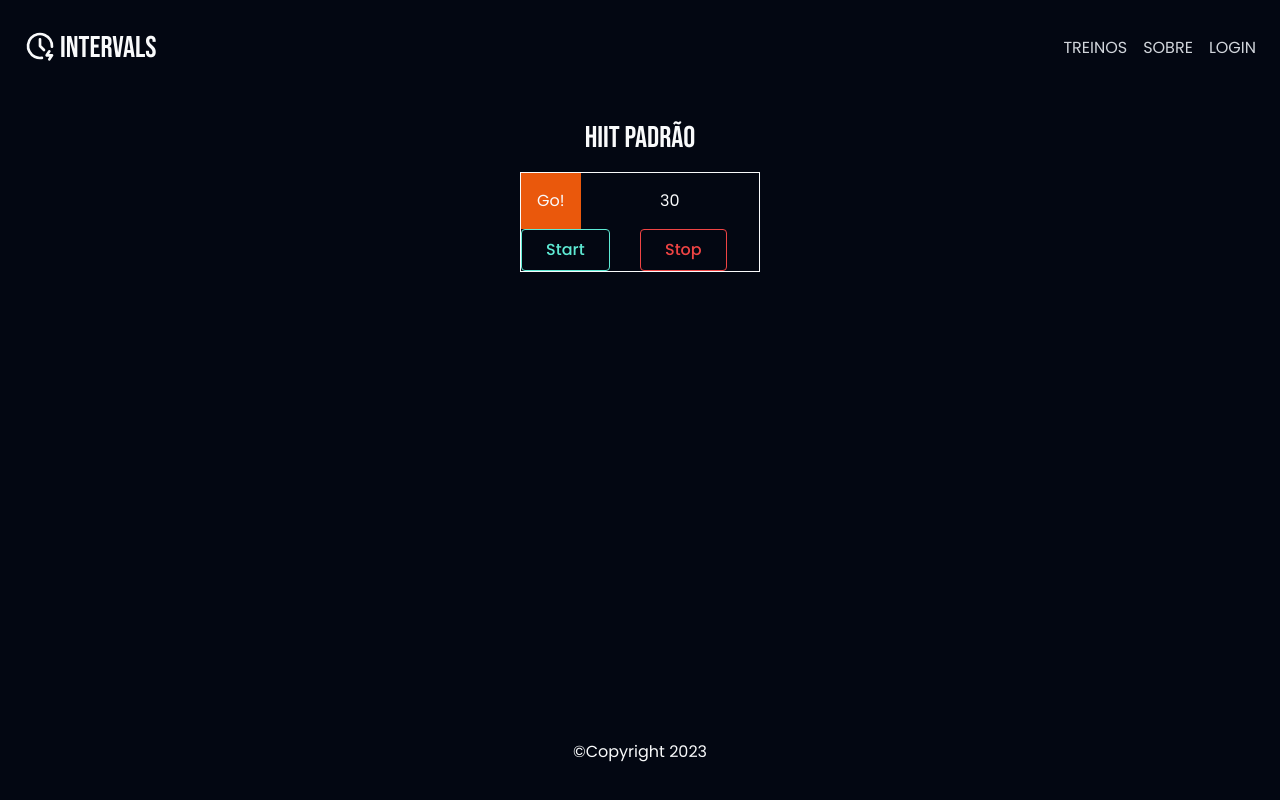
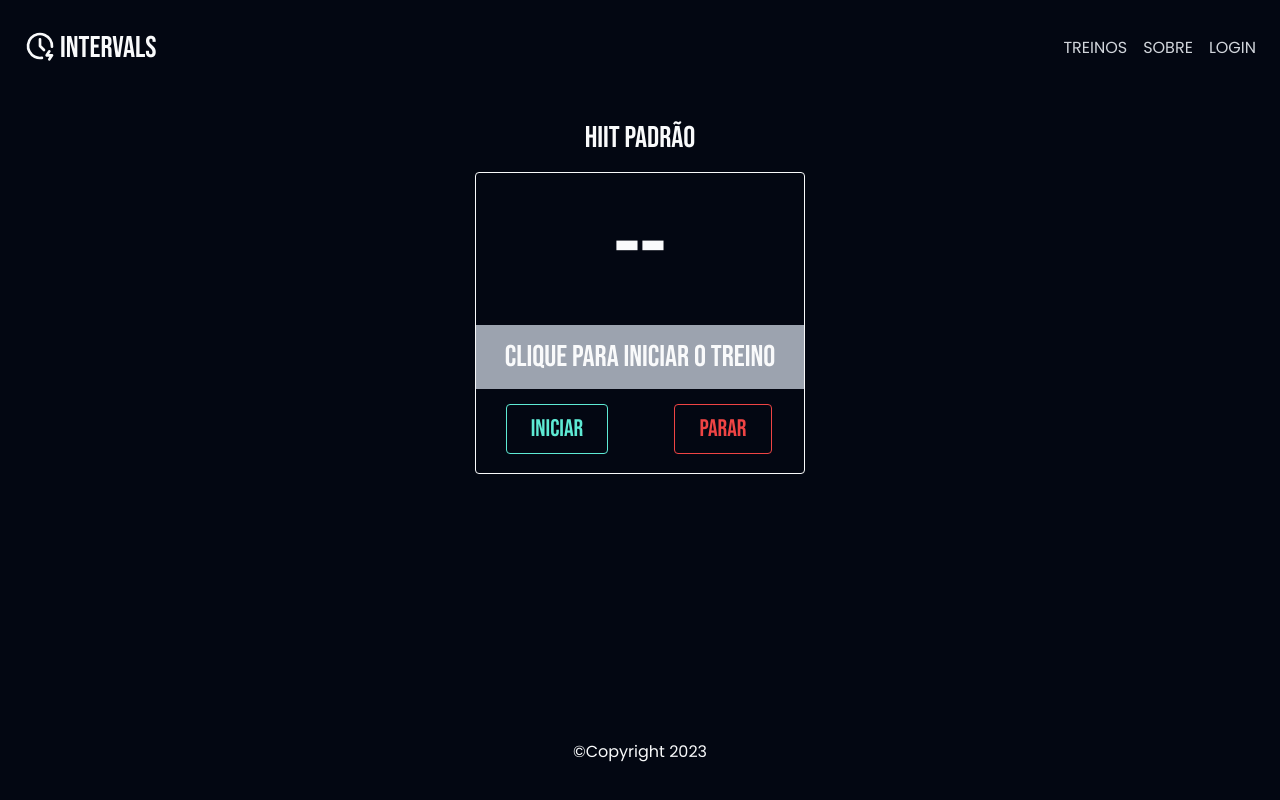
Before and after one commit to johnnysn/intervals, a Next.js app: page /treinos/id1 in a window 1280 px wide. Built offline with nearby package versions, Linux system fonts and the light colour scheme.

Commit message:
feat: Improve timer component

```diff
--- /dev/null
+++ b/src/components/TreinoPanel.module.css
@@ -0,0 +1,28 @@
+.panel {
+  display: grid;
+  grid-template-areas:
+    "timer timer"
+    "bar bar"
+    "start stop";
+  grid-template-columns: 1fr 1fr;
+  grid-template-rows: 140px 64px 72px;
+  align-items: center;
+  gap: 4px;
+  width: 330px;
+}
+
+.timer {
+  grid-area: timer;
+}
+
+.bar {
+  grid-area: bar;
+}
+
+.start {
+  grid-area: start;
+}
+
+.stop {
+  grid-area: stop;
+}
--- a/src/components/TreinoPanel.tsx
+++ b/src/components/TreinoPanel.tsx
@@ -1,8 +1,9 @@
 'use client';
-import { Interval } from '@/data/models/interval';
 import { Treino } from '@/data/models/treino';
 import { useCallback, useEffect, useState } from 'react';
 import Button from './ui/Button';
+import styles from './TreinoPanel.module.css';
+import { bebas } from '@/app/fonts';
 
 type Props = {
   treino: Treino;
@@ -35,7 +36,7 @@ export default function TreinoPanel({ treino }: Props) {
         () =>
           setCurrentTimerState((curr) => {
             const newState = { ...curr };
-            if (curr.timer === 0) {
+            if (curr.timer === 1) {
               if (curr.currentInterval < treino.intervals.length - 1) {
                 newState.currentInterval++;
                 newState.timer =
@@ -70,25 +71,34 @@ export default function TreinoPanel({ treino }: Props) {
 
   const currInterval = treino.intervals[currentTimerState.currentInterval];
 
+  let bgColorClass = 'bg-gray-400';
+  if (currentTimerState.isPlaying) {
+    if (currInterval.intensity == 0) {
+      bgColorClass = 'bg-teal-300';
+    } else if (currInterval.intensity == 1) {
+      bgColorClass = 'bg-orange-300';
+    } else if (currInterval.intensity >= 2) {
+      bgColorClass = 'bg-orange-600';
+    }
+  }
+
+
   return (
-    <div className={`grid grid-cols-4 border border-gray-50`}>
-      <div
-        className={`bg-orange-600 text-gray-50 flex items-center justify-center p-4`}
-      >
-        Go!
-      </div>
-      <div className="col-span-3 flex items-center justify-center p-4">
-        {currentTimerState.timer}
+    <div className={`${styles['panel']} border rounded py-2 border-gray-50 ${bebas.className}`}>
+      <div className={`${styles['timer']} flex items-center justify-center p-4 text-8xl`}>
+        {currentTimerState.isPlaying ? currentTimerState.timer : '--'}
       </div>
 
-      <div className="col-span-4">{}</div>
-
-      <div className="col-span-2">
-        <Button onClick={playClickHandler}>Start</Button>
+      <div className={`${styles['bar']} ${bgColorClass} flex items-center justify-center h-full text-3xl`}>
+        {currentTimerState.isPlaying ? currInterval.label : 'Clique para iniciar o treino'}
       </div>
 
-      <div className="col-span-2">
-        <Button onClick={stopClickHandler} cancel={true}>Stop</Button>
+      <div className={`${styles['start']} flex justify-center col-span-2`}>
+        <Button onClick={playClickHandler}>Iniciar</Button>
+      </div>
+
+      <div className={`${styles['stop']} flex justify-center col-span-2`}>
+        <Button onClick={stopClickHandler} cancel={true}>Parar</Button>
       </div>
     </div>
   );
--- a/src/components/ui/Button.tsx
+++ b/src/components/ui/Button.tsx
@@ -1,3 +1,4 @@
+import { bebas } from '@/app/fonts';
 import { ReactNode } from 'react'
 
 interface Props extends React.ButtonHTMLAttributes<HTMLButtonElement> {
@@ -10,7 +11,7 @@ export default function Button({className, children, cancel, ...rest}: Props) {
   const colors = cancel ? 'border-red-500 text-red-500 hover:bg-red-800' : 'border-teal-300 text-teal-300 hover:bg-teal-600';
 
   return (
-    <button className={`border rounded bg-transparent ${colors} bg-red hover:text-gray-50 py-2 px-6 font-medium ${className}`} {...rest}>
+    <button className={`border rounded bg-transparent ${colors} bg-red hover:text-gray-50 py-2 px-6 font-medium text-2xl ${bebas.className} ${className}`} {...rest}>
       {children}
     </button>
   )
--- a/src/data/treinos.ts
+++ b/src/data/treinos.ts
@@ -7,22 +7,22 @@ export const treinos: Treino[] = [
     intervals: [
       {
         label: 'Correr',
-        seconds: 30,
+        seconds: 15,
         intensity: 2,
       },
       {
         label: 'Descansar',
-        seconds: 30,
+        seconds: 15,
         intensity: 0,
       },
       {
         label: 'Correr',
-        seconds: 30,
+        seconds: 15,
         intensity: 2,
       },
       {
         label: 'Descansar',
-        seconds: 30,
+        seconds: 15,
         intensity: 0,
       },
     ],
@@ -33,12 +33,12 @@ export const treinos: Treino[] = [
     intervals: [
       {
         label: 'Correr',
-        seconds: 30,
+        seconds: 15,
         intensity: 2,
       },
       {
         label: 'Descansar',
-        seconds: 30,
+        seconds: 15,
         intensity: 0,
       },
     ],
@@ -49,12 +49,12 @@ export const treinos: Treino[] = [
     intervals: [
       {
         label: 'Correr',
-        seconds: 30,
+        seconds: 15,
         intensity: 2,
       },
       {
         label: 'Descansar',
-        seconds: 30,
+        seconds: 15,
         intensity: 0,
       },
     ],
```
